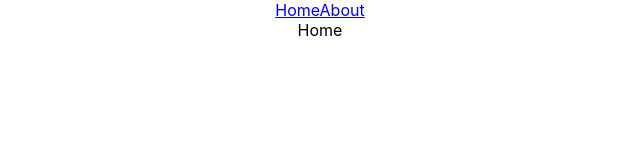
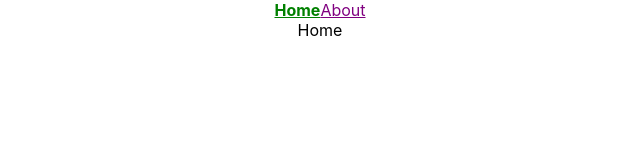
Before and after one commit to aniket-bhadra/Learning-react-router, a React (Create React App) app: page / in a window 1280 px wide. Shown: the top 160 px of the page, without its empty margins (320-960 px from the left). Built offline with nearby package versions, Linux system fonts and the light colour scheme.

Commit message:
navigate to different routes programatically & styled the current active link

```diff
--- a/package.json
+++ b/package.json
@@ -10,6 +10,7 @@
     "react-dom": "^18.2.0",
     "react-router": "^6.8.1",
     "react-scripts": "5.0.1",
+    "react-router-dom": "^6.8.0",
     "web-vitals": "^2.1.4"
   },
   "scripts": {
--- a/src/components/Navbar.js
+++ b/src/components/Navbar.js
@@ -1,11 +1,29 @@
 import React from "react";
-import { Link } from "react-router-dom";
+import { NavLink } from "react-router-dom";
 
 const Navbar = () => {
+  const navLinkStyles = ({ isActive }) => {
+    // console.log(isActive);
+    // {
+    //     "isActive": false,
+    //     "isPending": false
+    // }
+    return {
+      fontWeight: isActive ? "bold" : "normal",
+      color: isActive ? "green" : "purple",
+    };
+  };
+
+
   return (
-    <nav>
-      <Link to="/">Home</Link>
-      <Link to="/about">About</Link>
+    <nav className="primary-nav">
+      <NavLink to="/" style={navLinkStyles}>
+        Home
+      </NavLink>
+      <NavLink to="/about" style={navLinkStyles}>
+        About
+      </NavLink>
+
     </nav>
   );
 };
```
Also changed, not shown: 1 other file (tests, documents, lock files or other folders).
